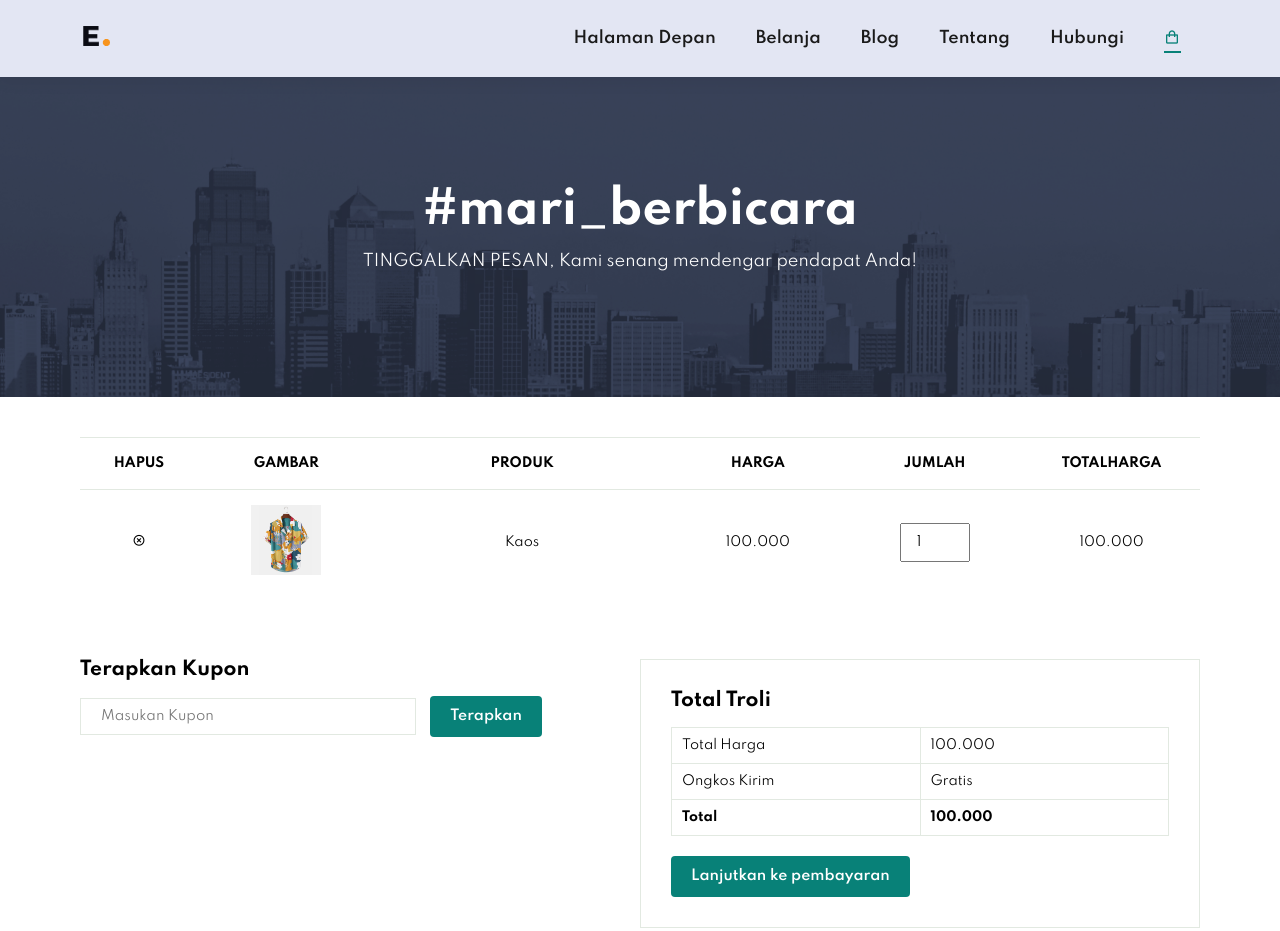
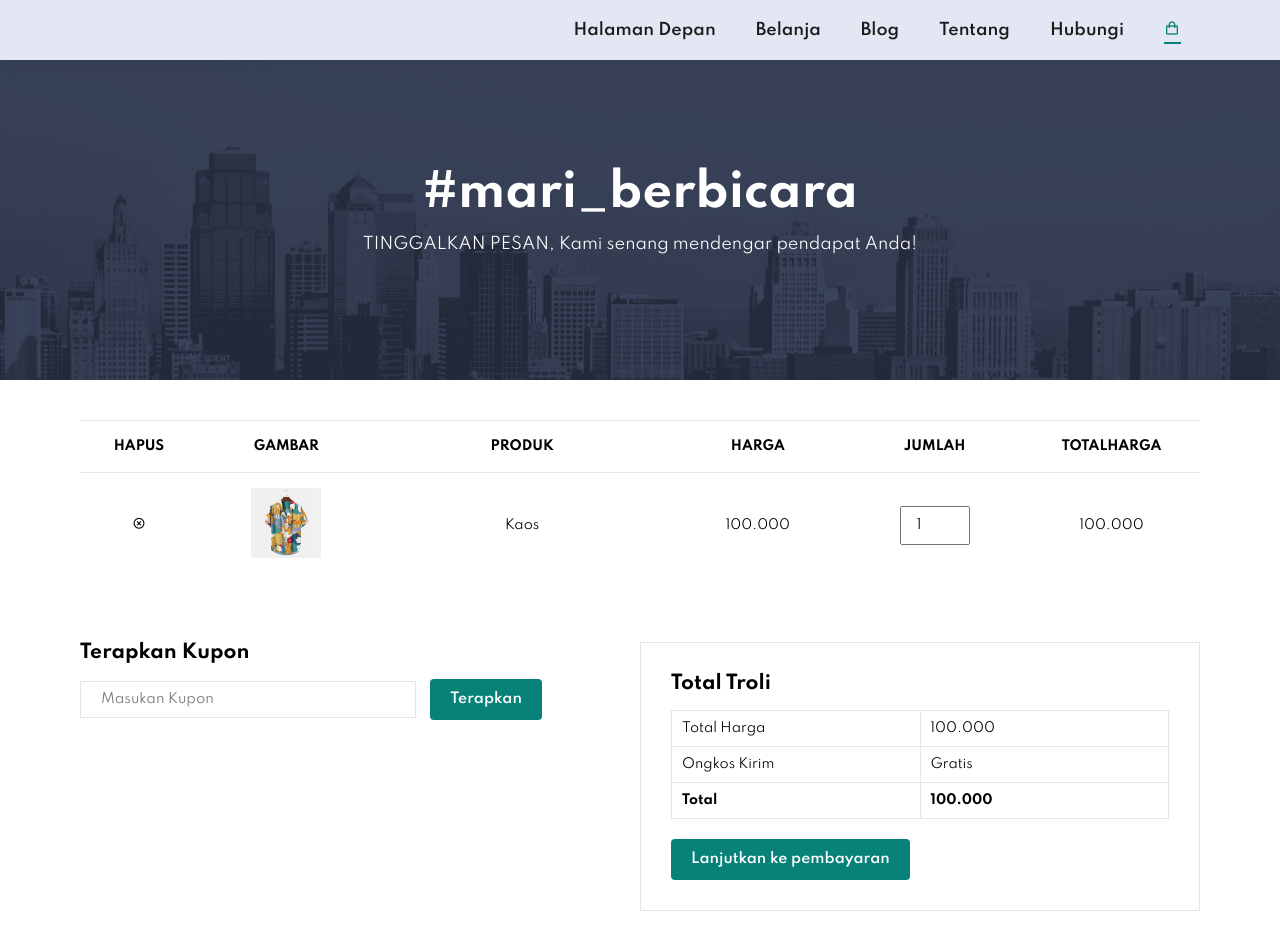
Before and after one commit to sanssuy/fashion, a plain HTML site: page cart.html in a window 1280 px wide. Shown: the top 931 px of the page. Drawn offline with nearby package versions, Linux system fonts and the light colour scheme.

Commit message:
cart.html

```diff
--- a/cart.html
+++ b/cart.html
@@ -13,7 +13,7 @@
 
     <body>
         <section id="header">
-            <a href="#"><img src="img/favicon.png" class="logo" alt=""></a>
+            <a href="#"><img src="" class="logo" alt=""></a>
 
             <div>
                 <ul id="navbar">
```
